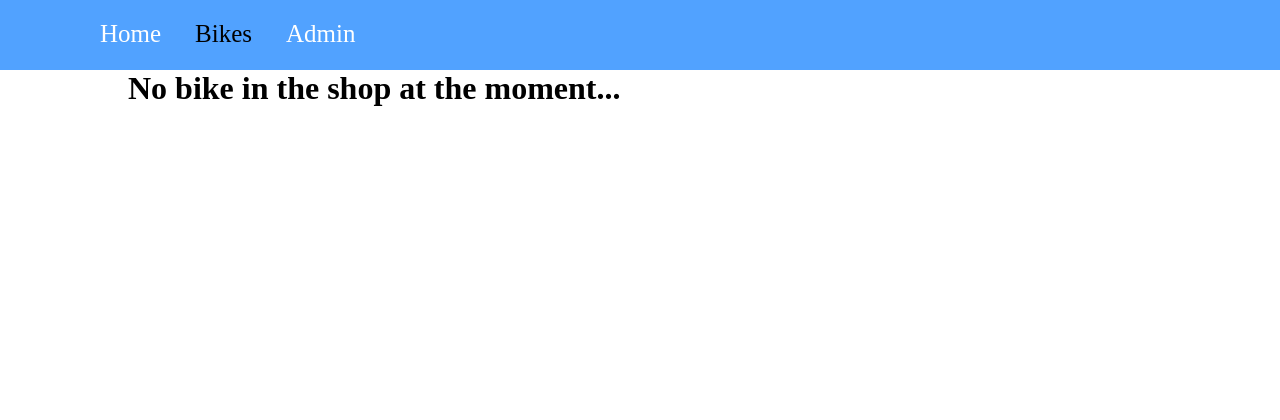
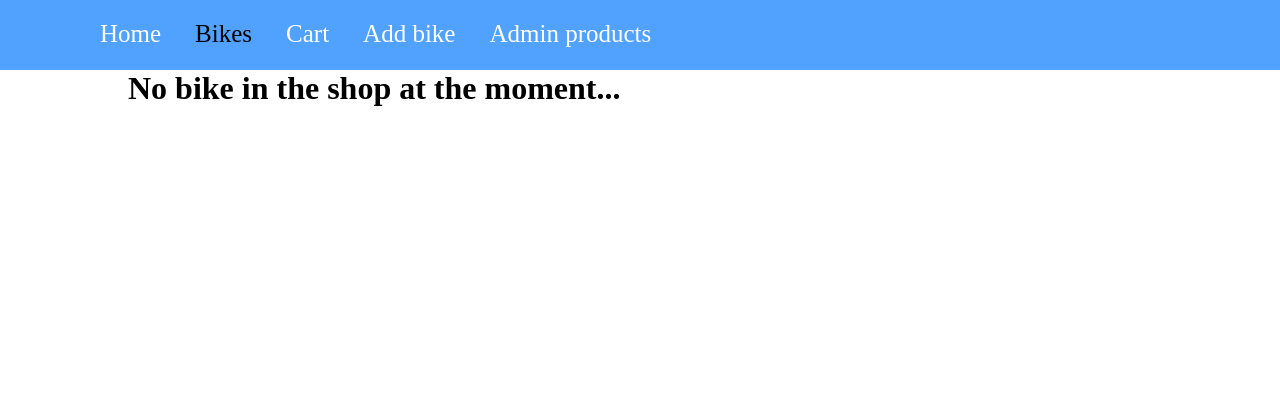
Before and after one commit to mariusailisoaie/bike-shop-mvc, a Node server app: page /bikes in a window 1280 px wide. Shown: the top 420 px of the page. Run offline with Node 20, Linux system fonts and the light colour scheme.

Commit message:
Add cart and admin products navigation

```diff
--- a/views/includes/navigation.ejs
+++ b/views/includes/navigation.ejs
@@ -2,6 +2,8 @@
   <ul>
     <li><a href="/" class="<%= path === '/' ? 'active' : '' %>">Home</a></li>
     <li><a href="/bikes" class="<%= path === '/bikes' ? 'active' : '' %>">Bikes</a></li>
-    <li><a href="/admin/add-bike" class="<%= path === '/admin/add-bike' ? 'active' : '' %>">Admin</a></li>
+    <li><a href="/cart" class="<%= path === '/cart' ? 'active' : '' %>">Cart</a></li>
+    <li><a href="/admin/add-bike" class="<%= path === '/admin/add-bike' ? 'active' : '' %>">Add bike</a></li>
+    <li><a href="/admin/bikes" class="<%= path === '/admin/bikes' ? 'active' : '' %>">Admin products</a></li>
   </ul>
 </nav>
```
